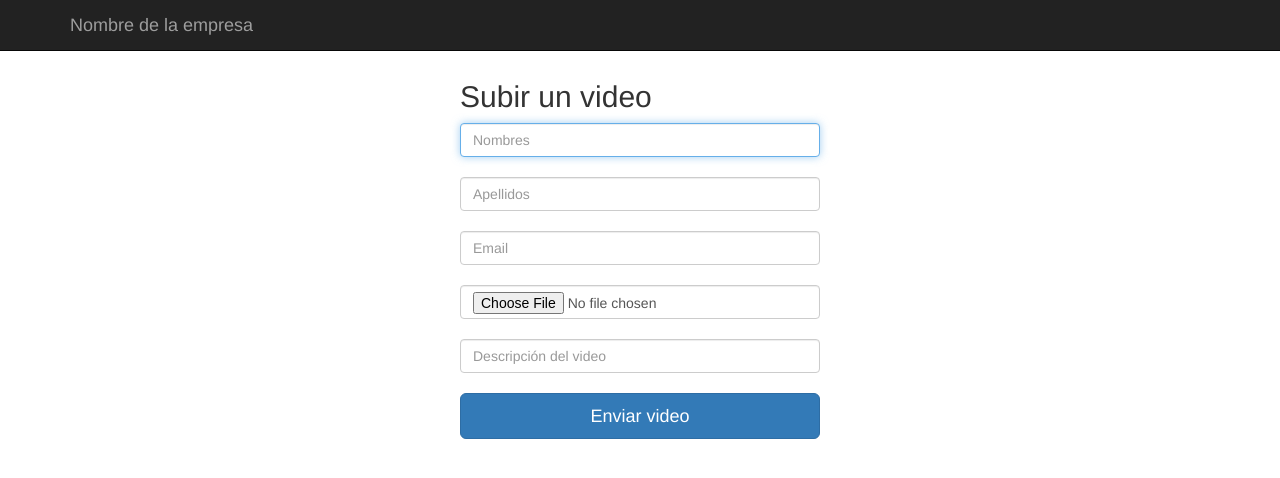
After one commit to DiegoFernandoRuizS/smarttools8, a Django app: page /video/add in a window 1280 px wide. The commit adds this page. Shown: the top 478 px of the page. Run offline with Django 3.2, Linux system fonts and the light colour scheme; some libraries are stand-ins or nearby versions.

Commit message:
Templates add video

```diff
--- /dev/null
+++ b/smarttools/web/templates/addvideo.html
@@ -0,0 +1,43 @@
+{% extends 'basecompetition.html' %}
+
+{% block main %}
+<br>
+<br>
+<br>
+<div class="container">
+    <div class="row">
+        <div class="col-md-4">
+        </div>
+        <div class="col-md-4">
+            <form class="form-signup">
+                <h2 class="form-signin-heading">Subir un video</h2>
+                <label for="inputFirstName" class="sr-only">Nombres</label>
+                <input type="text" id="inputFirstName" class="form-control" placeholder="Nombres" required=""
+                       autofocus="true">
+                <br>
+                <label for="inputSurname" class="sr-only">Apellidos</label>
+                <input type="text" id="inputSurname" class="form-control" placeholder="Apellidos" required="">
+                <br>
+                <label for="inputEmail" class="sr-only">Email</label>
+                <input type="email" id="inputEmail" class="form-control" placeholder="Email" required="" autofocus="">
+                <br>
+                <label for="inputVideo" class="sr-only">Video</label>
+                <input type="file" id="inputVideo" class="form-control" placeholder="Video" required="">
+                <br>
+                <label for="inputMessage" class="sr-only">Descripción del video</label>
+                <input type="text" id="inputMessage" class="form-control" placeholder="Descripción del video" required="">
+                <br>
+                <button class="btn btn-lg btn-primary btn-block" type="submit">Enviar video</button>
+            </form>
+        </div>
+        <div class="col-md-4">
+        </div>
+    </div>
+</div> <!-- /container -->
+
+
+<!-- IE10 viewport hack for Surface/desktop Windows 8 bug -->
+<script src="../../assets/js/ie10-viewport-bug-workaround.js"></script>
+
+
+{% endblock %}
--- a/smarttools/web/templates/competition.html
+++ b/smarttools/web/templates/competition.html
@@ -18,7 +18,8 @@
 
         </div>
         <div class="col-md-4">
-            <button class="btn btn-lg btn-primary btn-block" type="submit">Subir video para este concurso</button>
+            <p><a class="btn btn-primary btn-lg" href="{% url 'addvideo' %}" role="button">Subir video para este
+                concurso</a></p>
         </div>
         <div class="col-md-4">
 
--- a/smarttools/web/urls.py
+++ b/smarttools/web/urls.py
@@ -1,10 +1,11 @@
 from django.conf.urls import url
 
-from .views import IndexView, RegisterView, HomeView, CompetitionView
+from .views import IndexView, RegisterView, HomeView, CompetitionView, AddVideoView
 
 urlpatterns = [
     url(r'^$', IndexView.as_view(), name='index'),
     url(r'^register/', RegisterView.as_view(), name='register'),
     url(r'^home/(?P<company_name>\w+)', HomeView.as_view(), name='home'),
     url(r'^competition/(?P<company_name>\w+)', CompetitionView.as_view(), name='competition'),
+    url(r'^video/add', AddVideoView.as_view(), name='addvideo'),
 ]
--- a/smarttools/web/views.py
+++ b/smarttools/web/views.py
@@ -2,7 +2,7 @@ from django.contrib.gis.db.models import fields
 from django.shortcuts import render
 from django.http import HttpResponse
 from django.views.generic import ListView, TemplateView
-from .models import Usuario, User
+from .models import Usuario, User, Video
 
 
 class IndexView(ListView):
@@ -41,3 +41,7 @@ class CompetitionView(ListView):
         except User.DoesNotExist:
             queryset = None
         return queryset
+
+class AddVideoView(ListView):
+    model = Video
+    template_name = 'addvideo.html'
```
